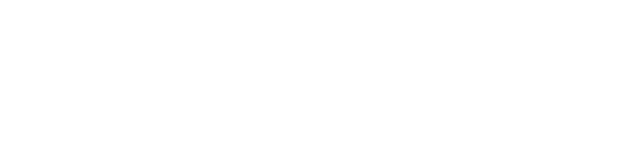
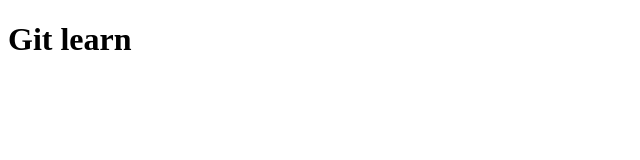
Before and after one commit to sandeepxieno/Git-Learn, a plain HTML site: page index.html in a window 1280 px wide. Shown: the whole page, without its empty margins (0-640 px from the left). Drawn offline with Linux system fonts and the light colour scheme.

Commit message:
update index.html

```diff
--- a/index.html
+++ b/index.html
@@ -8,5 +8,6 @@
 </head>
 <body>
 
+    <h1>Git learn</h1>
 </body>
 </html>
```
